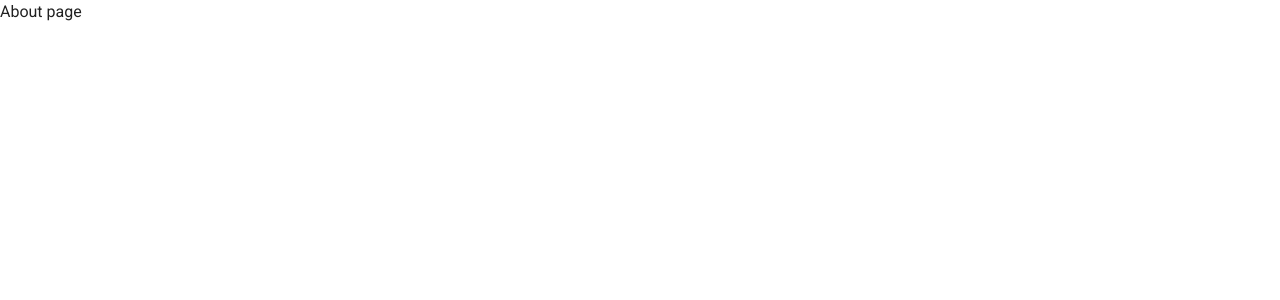
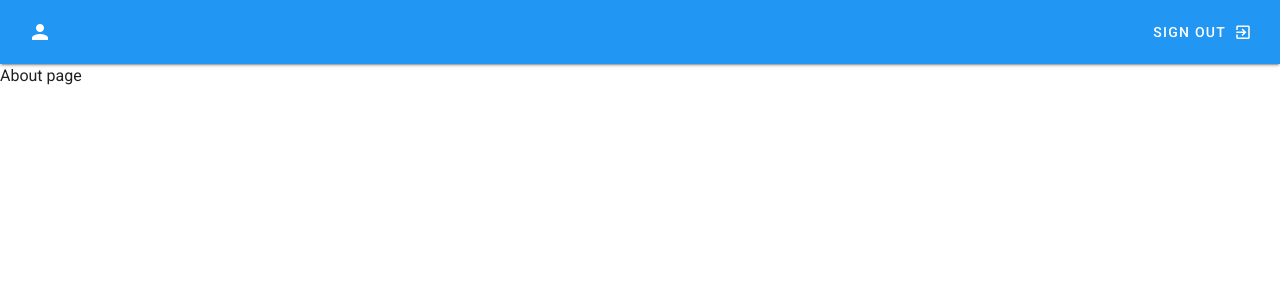
Before and after one commit to CristopherBuitrago/VUETIFY_COURSE, a Vue app: page /about-us in a window 1280 px wide. Shown: the top 300 px of the page. Built offline with nearby package versions, Linux system fonts and the light colour scheme.

Commit message:
feat(agregado): :sparkles: Se agrego clase 4
clase sobre toolbar

```diff
--- a/src/App.vue
+++ b/src/App.vue
@@ -1,5 +1,6 @@
 <template>
-  <v-app>
+  <v-app class="grey">
+    <NavBar />
     <v-main>
       <router-view />
     </v-main>
@@ -7,12 +8,18 @@
 </template>
 
 <script>
-
+import NavBar from './components/NavBar.vue';
 export default {
   name: 'App',
 
   data: () => ({
     //
   }),
+  components: {
+    /*
+     * We put children components here
+     */
+    NavBar
+  }
 };
 </script>
--- /dev/null
+++ b/src/components/NavBar.vue
@@ -0,0 +1,30 @@
+<template>
+    <nav>
+      <v-toolbar flat app class="blue elevation-2">
+        <!-- Toolbar's title -->
+        <v-toolbar-title>
+            <v-btn icon dark>
+                <v-icon>mdi-account</v-icon>
+            </v-btn>
+        </v-toolbar-title>
+
+        <!-- Adding spacing between items -->
+        <v-spacer />
+
+        <!-- Sign out button -->
+        <v-btn text dark>
+          <span>Sign Out</span>
+          <v-icon right>mdi-exit-to-app</v-icon>
+        </v-btn>
+      </v-toolbar>
+    </nav>
+  </template>
+
+  <script>
+  export default {
+    name: 'NavBar'
+  }
+  </script>
+
+  <style scoped>
+  </style>
```
